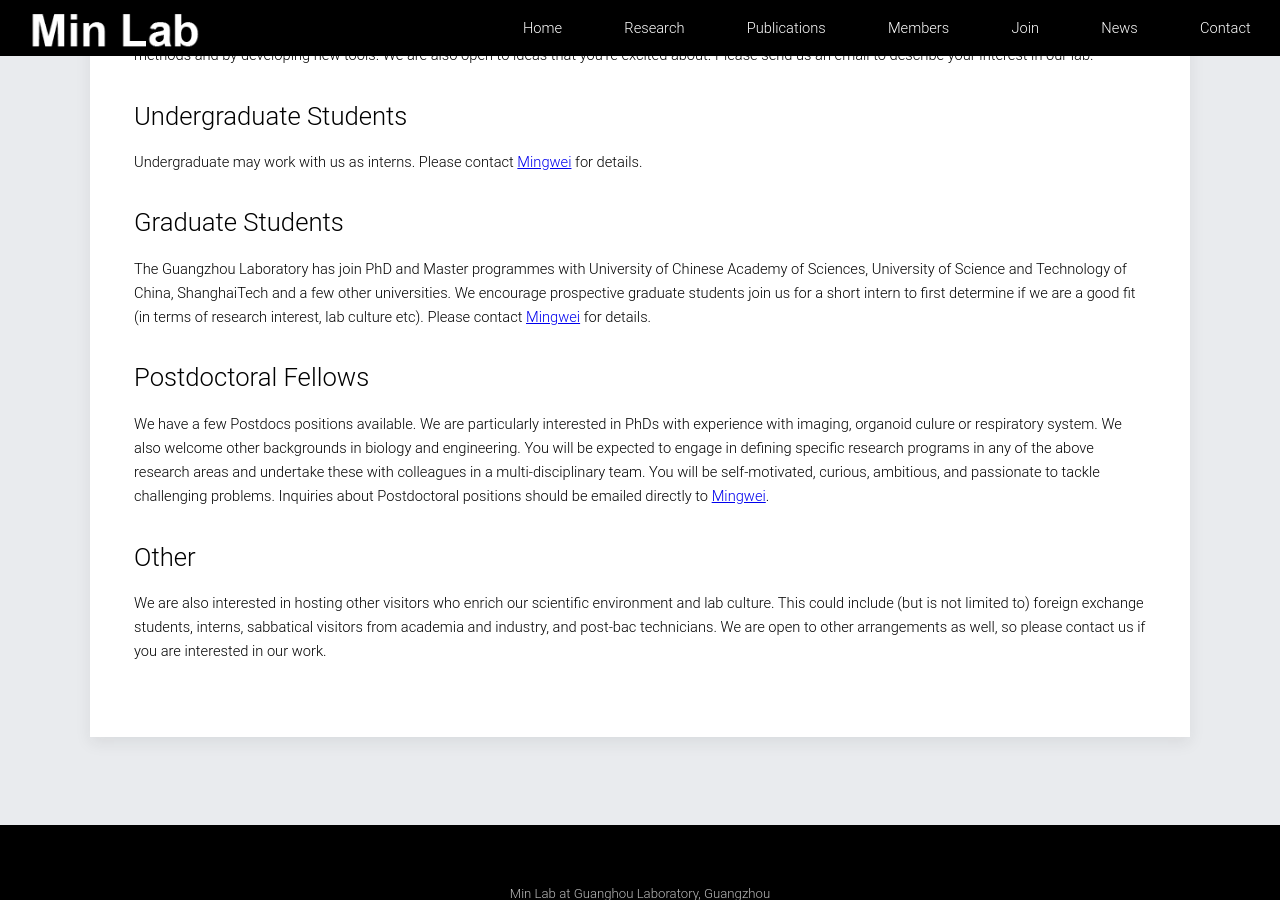
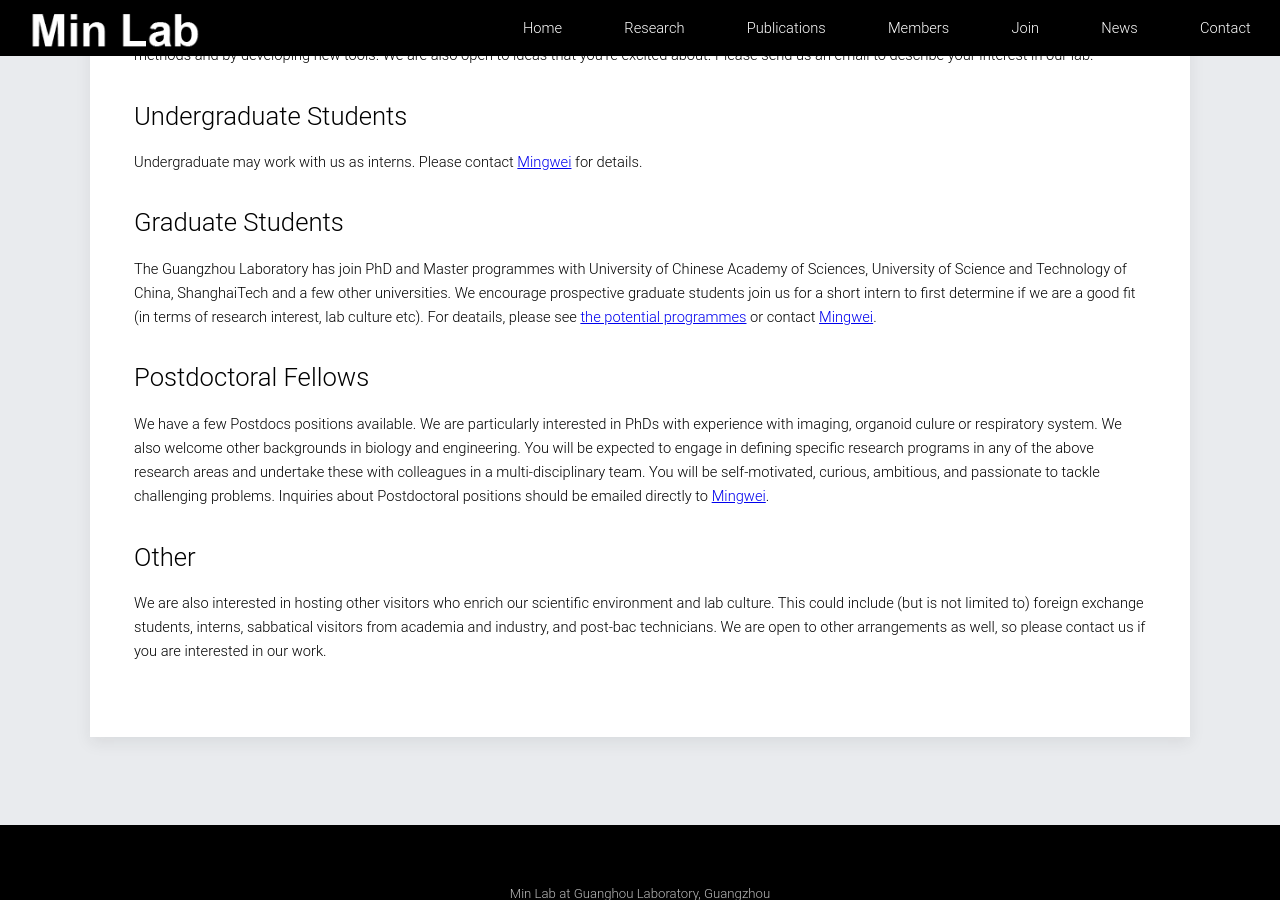
Before and after one commit to mm809/mm809.github.io, a Jekyll site: the page built from join/index.html, in a window 1280 px wide and 900 px high, scrolled down 430 px. Built offline with Jekyll 4.4.1, drawn with Linux system fonts in a browser that asks for light colours.

Commit message:
update phd program info

```diff
--- a/join/index.html
+++ b/join/index.html
@@ -15,7 +15,7 @@ Undergraduate may work with us as interns. Please contact <a href="/contact/">Mi
 ## Graduate Students
 The Guangzhou Laboratory has join PhD and Master programmes with University of Chinese Academy of Sciences, University of Science and Technology of China, ShanghaiTech and a few other universities.
 We encourage prospective graduate students join us for a short intern to first determine if we are a good fit (in terms of research interest, lab culture etc).
-Please contact <a href="/contact/">Mingwei</a> for details.
+For deatails, please see <a href="https://mp.weixin.qq.com/s/xRxBnEBINkGaK0faPcm8Bg">the potential programmes</a> or contact <a href="/contact/">Mingwei</a>.
 
 ## Postdoctoral Fellows
 We have a few Postdocs positions available. We are particularly interested in PhDs with experience with imaging, organoid culure or respiratory system. We also welcome other backgrounds in biology and engineering.
--- a/members/index.html
+++ b/members/index.html
@@ -43,7 +43,7 @@ bgimage: /images/H2B.jpg
 </div>
 {% endfor %}
 
-
+<hr>
 
 <!-- <header class="align-center">
  -->
```
